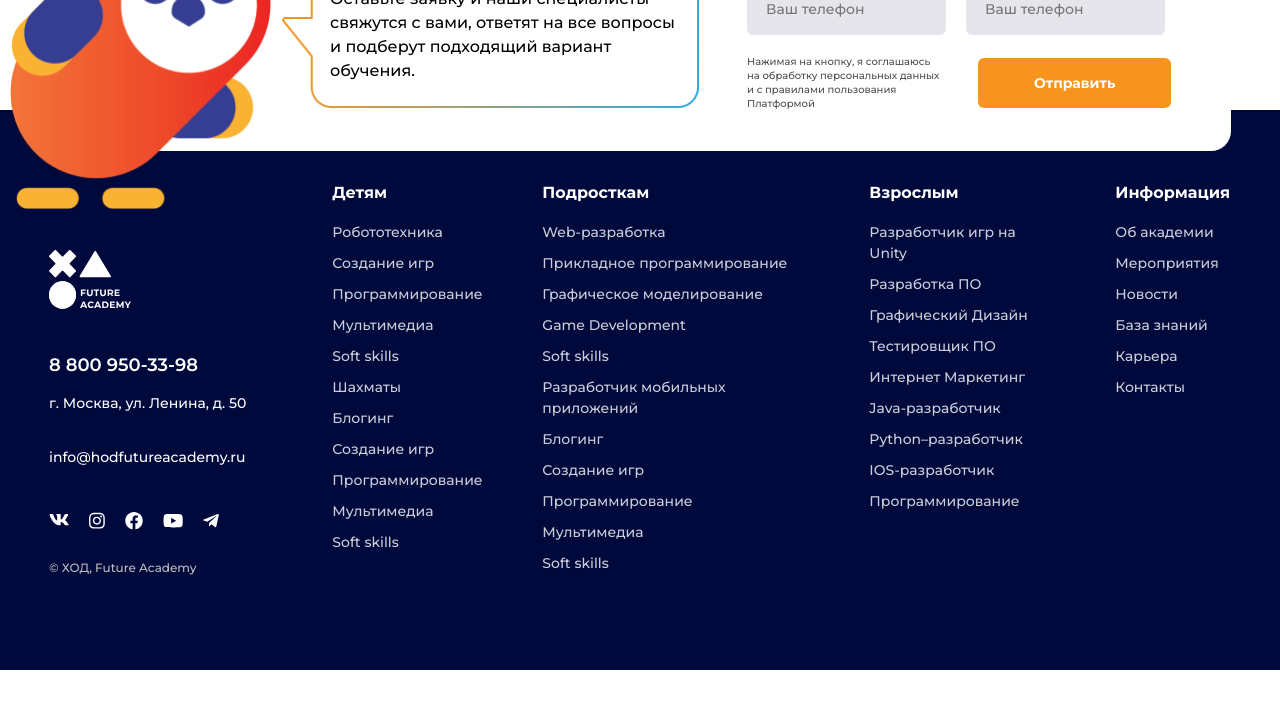
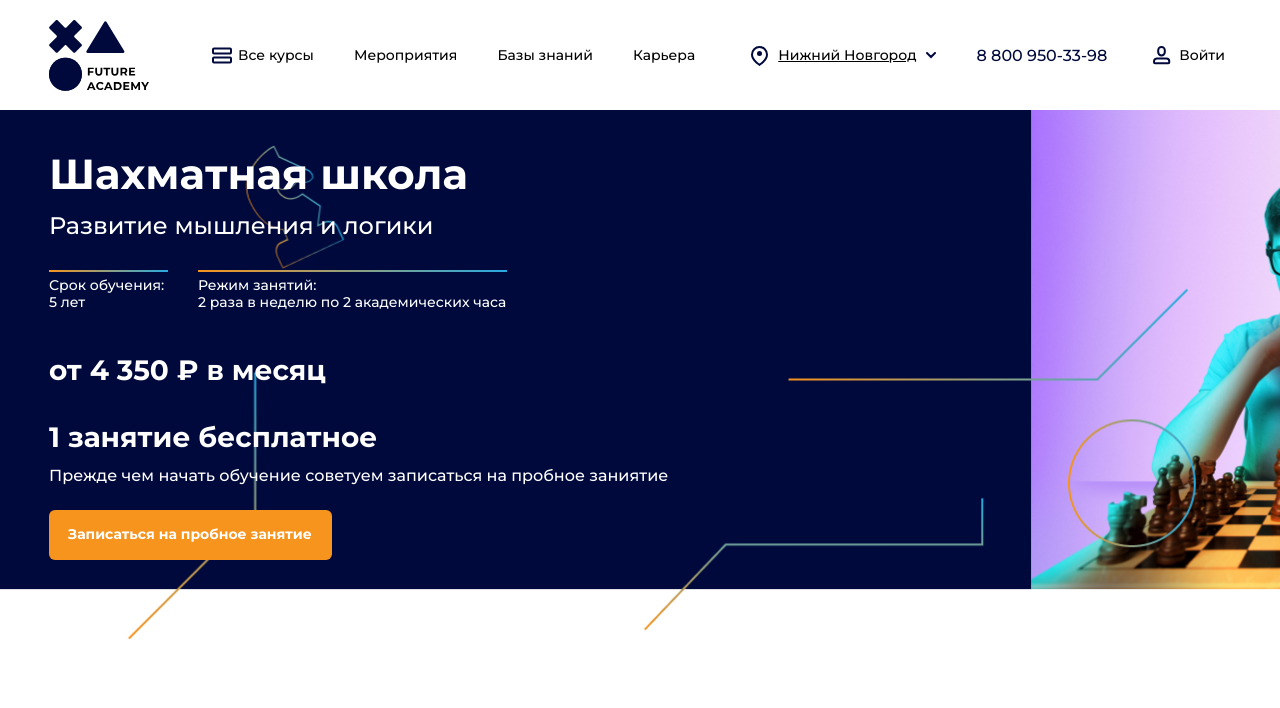
Before and after one commit to Mrlegend08/app-future-client, a React (Vite) app: page /chess in a window 1280 px wide. Shown: the top 708 px of the page. Built offline with nearby package versions, Linux system fonts and the light colour scheme.

Commit message:
chess page hero section done

```diff
--- a/src/Root/index.jsx
+++ b/src/Root/index.jsx
@@ -4,6 +4,7 @@ import Header from "../components/Header";
 import HomePage from "../pages/HomePage";
 import Footer from "../components/Footer";
 import VseKursPage from "../pages/VseKursPage";
+import ChessPage from "../pages/ChessPage";
 
 const Root = () => {
   return (
@@ -12,8 +13,9 @@ const Root = () => {
       <Routes>
         <Route path="/" element={<HomePage />} />
         <Route path="vseKurs" element={<VseKursPage />} />
+        <Route path="chess" element={<ChessPage />} />
+        <Route path="*" element={<h1>404 not Found</h1>} />
       </Routes>
-      <Footer />
     </>
   );
 };
--- a/src/components/Home/KemSection/index.jsx
+++ b/src/components/Home/KemSection/index.jsx
@@ -4,6 +4,8 @@ import childern from "../../../assets/images/children.png";
 import guys from "../../../assets/images/guys.png";
 import family from "../../../assets/images/family.png";
 import birdSing from "../../../assets/images/bird-withsentence.png";
+
+import { NavLink } from "react-router-dom";
 const KemSection = () => {
   const [toggle, setToggle] = React.useState(0);
   const elItems = document.querySelectorAll(".kem-section__item");
@@ -59,17 +61,33 @@ const KemSection = () => {
               <div className="kem-section__line"></div>
             </div>
             <div className="kem-section__end d-flex align-items-center flex-wrap">
-              <button className="kem-section__btn">Робототехника</button>
-              <button className="kem-section__btn">Создание игр</button>
-              <button className="kem-section__btn">Web-разработка</button>
-              <button className="kem-section__btn">Мультимедиа</button>
-              <button className="kem-section__btn">Шахматы</button>
-              <button className="kem-section__btn">
+              <NavLink to={"Робототехника"} className="kem-section__btn">
+                Робототехника
+              </NavLink>
+              <NavLink to={"igr"} className="kem-section__btn">
+                Создание игр
+              </NavLink>
+              <NavLink to={"Web-разработка"} className="kem-section__btn">
+                Web-разработка
+              </NavLink>
+              <NavLink to={"multi"} className="kem-section__btn">
+                Мультимедиа
+              </NavLink>
+              <NavLink to={"chess"} className="kem-section__btn">
+                Шахматы
+              </NavLink>
+              <NavLink to={"3D"} className="kem-section__btn">
                 3D-моделирование и дизайн
-              </button>
-              <button className="kem-section__btn">Английский язык</button>
-              <button className="kem-section__btn">Блогинг</button>
-              <button className="kem-section__btn">Soft skills</button>
+              </NavLink>
+              <NavLink to={"english"} className="kem-section__btn">
+                Английский язык
+              </NavLink>
+              <NavLink to={"bloging"} className="kem-section__btn">
+                Блогинг
+              </NavLink>
+              <NavLink to={"soft"} className="kem-section__btn">
+                Soft skills
+              </NavLink>
             </div>
           </div>
         </div>
--- a/src/components/Home/KemSection/index.scss
+++ b/src/components/Home/KemSection/index.scss
@@ -74,6 +74,8 @@
     box-shadow: -1px -1px 7px 0px #f7941d, 1px 1px 7px 0px #27aae1;
     padding: 15px 19px 17px 19px;
     transition: all 0.3s linear;
+    color: black;
+    text-decoration: none;
     &:not(:last-child) {
       margin-right: 20px;
     }
--- /dev/null
+++ b/src/components/chess/ChessHeroSection/index.jsx
@@ -0,0 +1,46 @@
+import React from "react";
+import "./index.scss";
+const ChessHeroSection = () => {
+  return (
+    <>
+      <section className="chess-hero-section">
+        <div className="container">
+          <div className="chess-hero-section__wrapper">
+            <h1 className="chess-hero-section__title">Шахматная школа</h1>
+            <span className="chess-hero-section__subtitle">
+              Развитие мышления и логики
+            </span>
+            <div className="chess-hero-section__flex">
+              <span
+                style={{ maxWidth: "119px" }}
+                className="chess-hero-section__flex-title"
+              >
+                Срок обучения: 5 лет
+              </span>
+              <span
+                style={{ maxWidth: "309px" }}
+                className="chess-hero-section__flex-title"
+              >
+                Режим занятий: &nbsp;&nbsp;&nbsp;&nbsp;&nbsp;&nbsp;&nbsp;&nbsp;
+                &nbsp;&nbsp;&nbsp;&nbsp;&nbsp;&nbsp;&nbsp;&nbsp;&nbsp;&nbsp;&nbsp;&nbsp;&nbsp;&nbsp;&nbsp;&nbsp;&nbsp;&nbsp;&nbsp;&nbsp;&nbsp;&nbsp;&nbsp;&nbsp;&nbsp;&nbsp;&nbsp;&nbsp;&nbsp;&nbsp;&nbsp;&nbsp;&nbsp;&nbsp;&nbsp;&nbsp;&nbsp;&nbsp;
+                2 раза в неделю по 2 академических часа
+              </span>
+            </div>
+            <div className="chess-hero-section__info">от 4 350 ₽ в месяц</div>
+            <span className="chess-hero-section__info-contiune">
+              1 занятие бесплатное
+            </span>
+            <p className="chess-hero-section__desc">
+              Прежде чем начать обучение советуем записаться на пробное заниятие
+            </p>
+            <button className="chess-hero-section__btn">
+              Записаться на пробное занятие
+            </button>
+          </div>
+        </div>
+      </section>
+    </>
+  );
+};
+
+export default ChessHeroSection;
--- /dev/null
+++ b/src/components/chess/ChessHeroSection/index.scss
@@ -0,0 +1,125 @@
+.chess-hero-section {
+  padding-top: 39px;
+  width: 100%;
+  height: 530px;
+  background-image: url("../../../assets/images/chess-bg.png");
+  background-size: cover;
+  margin-bottom: 50px;
+  &__wrapper {
+    display: flex;
+    align-items: flex-start;
+    flex-direction: column;
+  }
+  &__title {
+    font-family: "Montserrat";
+    font-style: normal;
+    font-weight: 700;
+    font-size: 42px;
+    line-height: 51px;
+    display: flex;
+    align-items: center;
+    color: #ffffff;
+    margin-top: 0;
+    margin-bottom: 11px;
+  }
+  &__subtitle {
+    font-family: "Montserrat";
+    font-style: normal;
+    font-weight: 500;
+    font-size: 24px;
+    line-height: 29px;
+    display: flex;
+    align-items: center;
+    color: #ffffff;
+    margin-top: 0;
+    margin-bottom: 37px;
+  }
+  &__flex {
+    display: flex;
+    align-items: center;
+    gap: 30px;
+    margin-bottom: 42px;
+  }
+  &__flex-title {
+    position: relative;
+    font-family: "Montserrat";
+    font-style: normal;
+    font-weight: 500;
+    font-size: 14px;
+    line-height: 17px;
+    display: flex;
+    align-items: center;
+    color: #ffffff;
+    &::after {
+      position: absolute;
+      top: -7px;
+      content: "";
+      display: block;
+      width: 100%;
+      height: 2px;
+      background: linear-gradient(90deg, #f7941d 0%, #27aae1 100%);
+    }
+  }
+  &__info {
+    font-family: "Montserrat";
+    font-style: normal;
+    font-weight: 700;
+    font-size: 28px;
+    line-height: 34px;
+    display: flex;
+    align-items: center;
+    color: #ffffff;
+    margin-bottom: 33px;
+    &::after {
+      position: absolute;
+      top: -7px;
+      content: "";
+      display: block;
+      width: 100%;
+      height: 2px;
+      background: linear-gradient(90deg, #f7941d 0%, #27aae1 100%);
+    }
+  }
+  &__info-contiune {
+    font-family: "Montserrat";
+    font-style: normal;
+    font-weight: 700;
+    font-size: 28px;
+    line-height: 34px;
+    display: flex;
+    align-items: center;
+    color: #ffffff;
+    margin-bottom: 12px;
+  }
+  &__desc {
+    margin-top: 0;
+    margin-bottom: 24px;
+    font-family: "Montserrat";
+    font-style: normal;
+    font-weight: 400;
+    font-size: 16px;
+    line-height: 20px;
+    display: flex;
+    align-items: center;
+    color: #ffffff;
+  }
+  &__btn {
+    border: none;
+    outline: transparent;
+    background: #f7941d;
+    border-radius: 6px;
+    padding: 11px 20px 13px 19px;
+    font-family: "Montserrat";
+    font-style: normal;
+    font-weight: 700;
+    font-size: 14px;
+    line-height: 26px;
+    display: flex;
+    align-items: center;
+    text-align: center;
+    color: #ffffff;
+    &:hover {
+      background: #ffae4d;
+    }
+  }
+}
--- /dev/null
+++ b/src/components/chess/index.jsx
@@ -0,0 +1,14 @@
+import React from "react";
+import ChessHeroSection from "./ChessHeroSection";
+
+const Chess = () => {
+  return (
+    <>
+      <main className="site-main">
+        <ChessHeroSection />
+      </main>
+    </>
+  );
+};
+
+export default Chess;
--- /dev/null
+++ b/src/pages/ChessPage/index.jsx
@@ -0,0 +1,6 @@
+import React from "react";
+import Chess from "../../components/chess";
+
+const ChessPage = () => <Chess />;
+
+export default ChessPage;
```
Also changed, not shown: src/assets/images/chess-bg.png (added).
